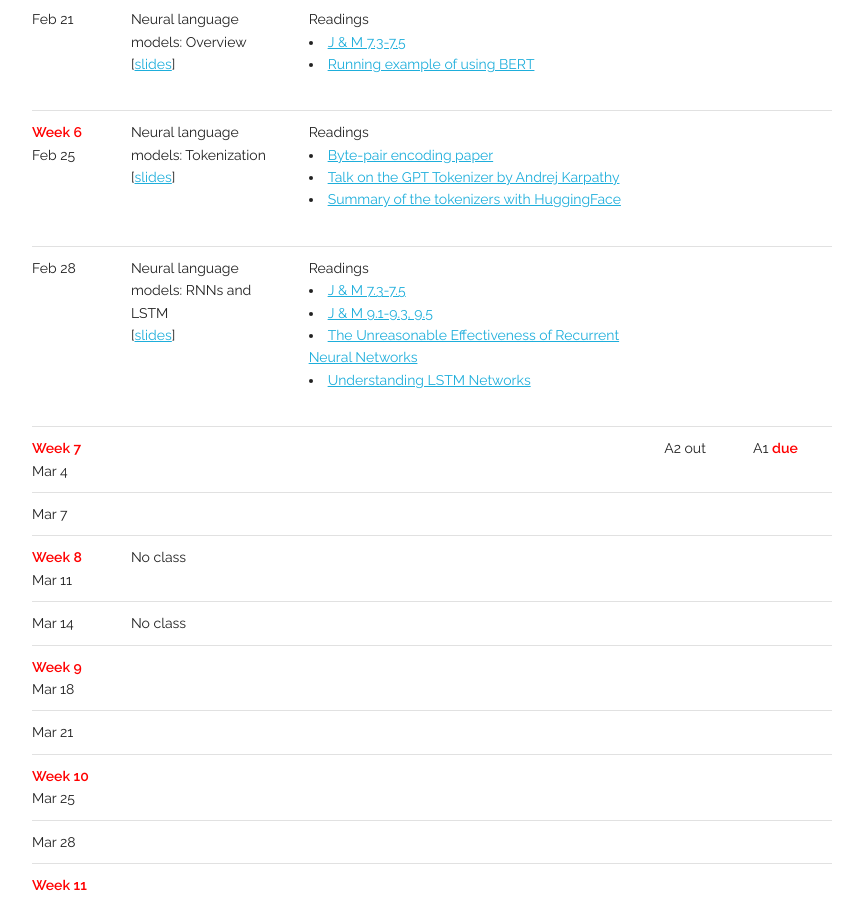
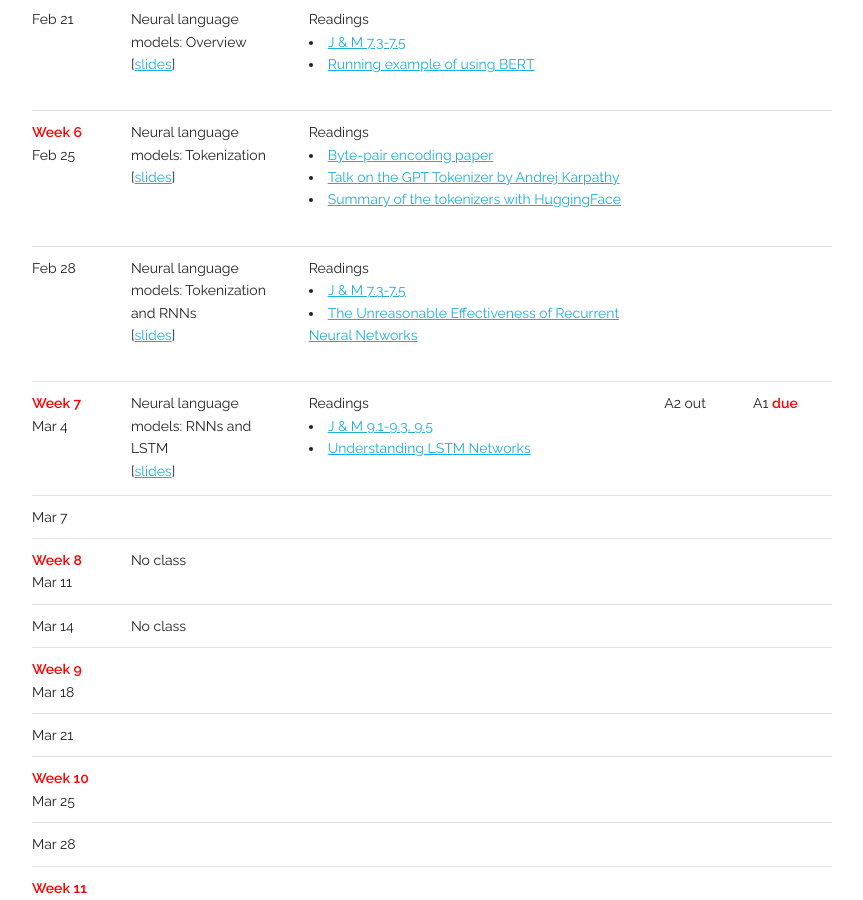
Before and after one commit to taoyds/taoyds.github.io, a Jekyll site: the page built from courses/comp3361.md, in a window 1280 px wide and 900 px high, scrolled down 2472 px. Shown: the whole window, without its empty margins (208-1071 px from the left). Built offline with Jekyll 4.4.1, drawn with Linux system fonts in a browser that asks for light colours; some web fonts are replaced.

Commit message:
Update comp3361.yaml

```diff
--- a/_data/courses/comp3361.yaml
+++ b/_data/courses/comp3361.yaml
@@ -133,23 +133,25 @@ schedule:
   - date: Feb 28
     week:
     topic:
-      - title: 'Neural language models: RNNs and LSTM'
+      - title: 'Neural language models: Tokenization and RNNs'
         slides: /assets/courses/COMP3361-25spring-lec09.pdf
     material:
       - description: Readings
         list:
           - <a href="https://web.stanford.edu/~jurafsky/slp3/7.pdf">J & M 7.3-7.5</a>
-          - <a href="https://web.stanford.edu/~jurafsky/slp3/9.pdf">J & M 9.1-9.3, 9.5</a>
           - <a href="https://karpathy.github.io/2015/05/21/rnn-effectiveness/">The Unreasonable Effectiveness of Recurrent Neural Networks</a>
-          - <a href="https://colah.github.io/posts/2015-08-Understanding-LSTMs">Understanding LSTM Networks</a>
     event:
     due:
   - date: Mar 4
     week: Week 7
     topic:
-      - title:
-        slides:
+      - title: 'Neural language models: RNNs and LSTM'
+        slides: /assets/courses/COMP3361-25spring-lec10.pdf
     material:
+      - description: Readings
+        list:
+          - <a href="https://web.stanford.edu/~jurafsky/slp3/9.pdf">J & M 9.1-9.3, 9.5</a>
+          - <a href="https://colah.github.io/posts/2015-08-Understanding-LSTMs">Understanding LSTM Networks</a>
     event: A2 out
     due: A1 <font color="red"><b>due</b></font>
   - date: Mar 7
```
